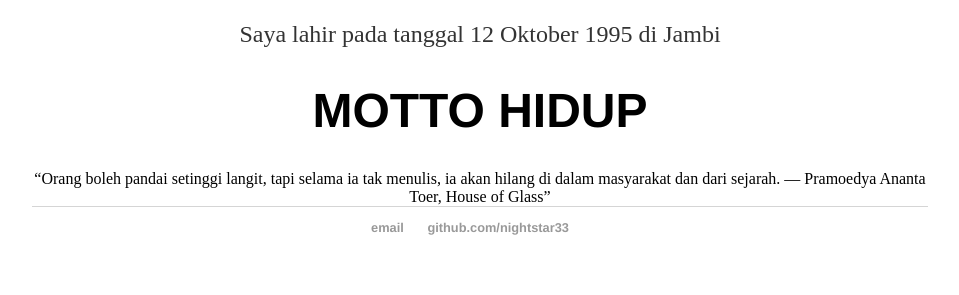
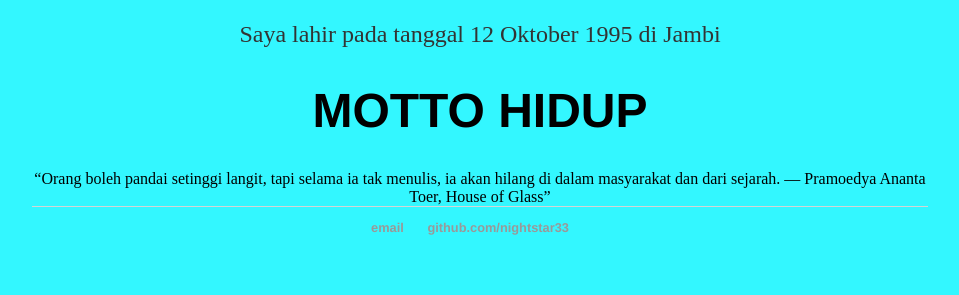
Before and after one commit to nightstar33/nightstar33.github.io, a plain HTML site: page index.html in a window 1280 px wide. Shown: the part 673-968 px from the top of the page, without its empty margins (160-1119 px from the left). Drawn offline with Linux system fonts and the light colour scheme.

Commit message:
Update main.css

```diff
--- a/main.css
+++ b/main.css
@@ -2,6 +2,7 @@ body {
     margin: 60px auto;
     width: 70%;
     text-align:center;
+    background-color: #33F7FF;
 }
 nav ul, footer ul {
     font-family:'Helvetica', 'Arial', 'Sans-Serif';
```
